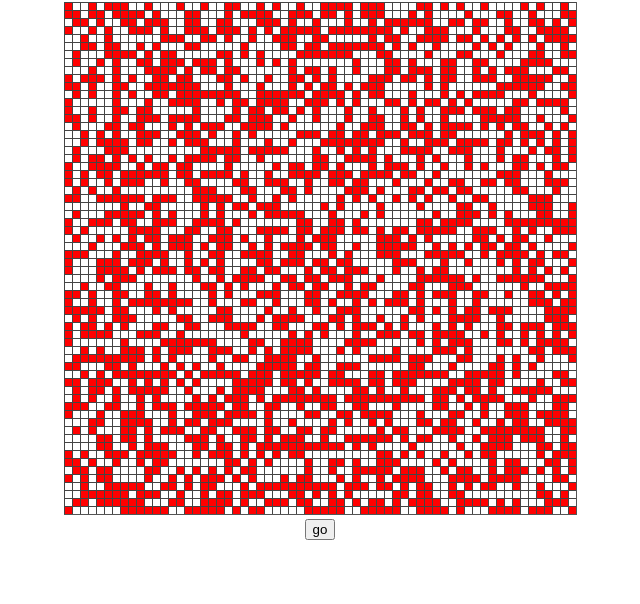
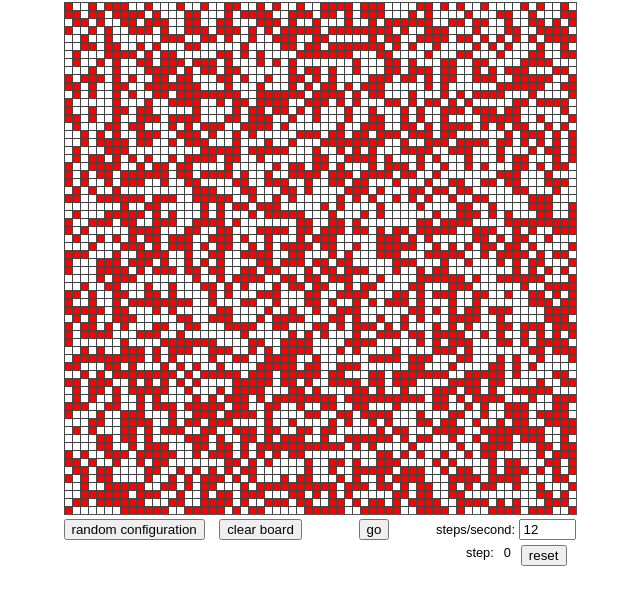
Before and after one commit to danfriedman0/gameOfLife, a plain HTML site: page index.html in a window 1280 px wide. Shown: the part 78-682 px from the top of the page, without its empty margins (320-960 px from the left). Drawn offline with Linux system fonts and the light colour scheme.

Commit message:
add buttons

```diff
--- a/index.html
+++ b/index.html
@@ -9,10 +9,31 @@
 <body>
 	<h1>Conway's Game of Life</h1>
 
-	<canvas id="game-board" width="512" height="512">You have to use a modern browser to get this to work</canvas>
+	<div id="board-wrapper">
 
-	<div id="buttons">
-		<button id="go">go</button>
+		<canvas id="game-board" width="512" height="512">You have to use a modern browser to get this to work</canvas>
+
+		<div class="button-row flex-justify">
+			<div class="flex-margin">
+				<button id="randomize-board">random configuration</button>
+				<button id="clear-board">clear board</button>
+			</div>
+			<button id="go">go</button>
+			<div>
+				<label for="timestep" class="small-text">steps/second:</label>
+				<input id="timestep" type="text" size="4" value="12">
+			</div>
+		</div>
+
+		<div class="button-row flex-justify">
+			<div></div>
+			<div class="small-text flex-justify  flex-margin">
+				<label for="step-count">step: </label>
+				<div id="step-count">0</div>
+				<button id="reset-step-count">reset</button>
+			</div>
+		</div>
+
 	</div>
 
 	<script src="gameoflife.js"></script>
--- a/style.css
+++ b/style.css
@@ -1,9 +1,36 @@
 body {
 	font-family: "Mada", "Arial", "Helvetica", sans-serif;
 	text-align: center;
+}
+
+#board-wrapper {
+	display: inline-block;
 }
 
 #game-board {
 	border-right: 1px solid #555;
 	border-bottom: 1px solid #555;
 }
+
+.flex-justify {
+	display: -webkit-flex;
+	display: flex;
+	justify-content: space-between;
+	-webkit-justify-content: space-between;
+}
+
+.flex-margin > * {
+	margin-right: 10px;
+}
+
+	.flex-margin:last-child {
+		margin-right: 0;
+	}
+
+.small-text {
+	font-size: .8em;
+}
+
+.button-row {
+	margin-bottom: 5px;
+}
```
